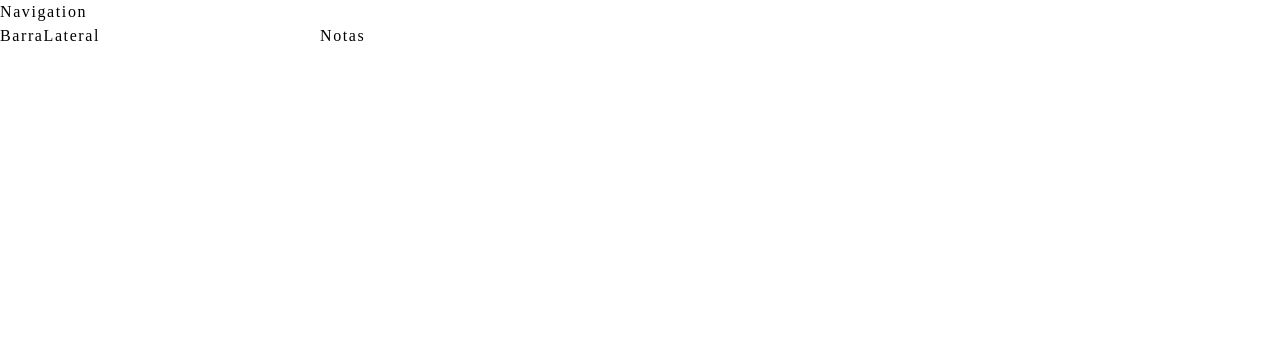
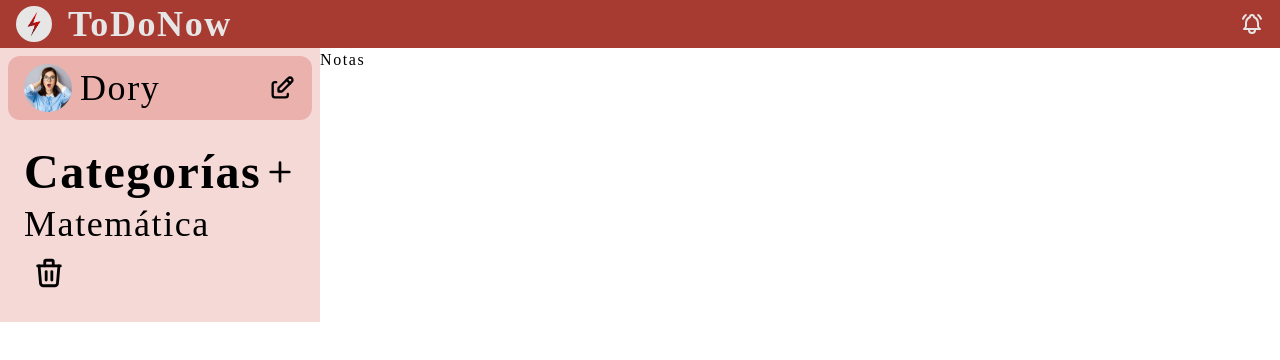
Before and after one commit to eavm314/ProyectoHCI, a React (Vite) app: page /home in a window 1280 px wide. Shown: the top 360 px of the page. Built offline with nearby package versions, Linux system fonts and the light colour scheme; a web font is replaced by a local one.

Commit message:
Botones actualizados

```diff
--- a/src/components/Home/BarraLateral.jsx
+++ b/src/components/Home/BarraLateral.jsx
@@ -1,9 +1,17 @@
 import React from 'react'
+import { Perfil } from './Perfil'
+import { Categorias } from './Categorias'
+import { IconTrash } from '@tabler/icons-react'
 
 export const BarraLateral = () => {
   return (
-    <div className='w-1/4'>
-        BarraLateral
+    <div className='w-1/4 bg-rojito-1 flex flex-col'>
+        <Perfil/>
+        <Categorias/>
+
+        <button className='m-6 p-2 mt-auto hover:text-rojito-5'>
+            <IconTrash size={34}/>
+        </button>
     </div>
   )
 }
--- /dev/null
+++ b/src/components/Home/Carpeta.jsx
@@ -0,0 +1,17 @@
+import { IconTrash } from '@tabler/icons-react'
+import React from 'react'
+
+export const Carpeta = () => {
+    return (
+        <div className='group flex items-center
+        text-4xl px-6 py-1
+        hover:bg-rojito-2'>
+            <button >
+                Matemática
+            </button>
+            <button className='ml-auto invisible group-hover:visible hover:text-rojito-5'>
+                <IconTrash />
+            </button>
+        </div>
+    )
+}
--- /dev/null
+++ b/src/components/Home/Categorias.jsx
@@ -0,0 +1,24 @@
+import { IconPlus } from '@tabler/icons-react'
+import React from 'react'
+import { Carpeta } from './Carpeta'
+
+export const Categorias = () => {
+    return (
+        <div>
+            <div className='flex items-center
+            px-6 py-1 mt-4
+            text-5xl font-bold
+            hover:bg-rojito-2'>
+                <button>
+                    Categorías
+                </button>
+                <button className='ml-auto hover:text-rojito-5' >
+                    <IconPlus size={32} />
+                </button>
+            </div>
+
+            <Carpeta />
+
+        </div>
+    )
+}
--- a/src/components/Home/Home.jsx
+++ b/src/components/Home/Home.jsx
@@ -3,10 +3,10 @@ import { Navigation } from './Navigation'
 import { Content } from './Content'
 
 export const Home = () => {
-  return (
-    <div className='w-full'>
-      <Navigation />
-      <Content />
-    </div>
-  )
+    return (
+        <>
+            <Navigation />
+            <Content />
+        </>
+    )
 }
--- a/src/components/Home/Navigation.jsx
+++ b/src/components/Home/Navigation.jsx
@@ -1,7 +1,18 @@
+import { IconBellRinging } from '@tabler/icons-react'
 import React from 'react'
 
 export const Navigation = () => {
-  return (
-    <div>Navigation</div>
-  )
+    return (
+        <div className='h-12 flex items-center bg-rojito-5 text-blanco'>
+
+            <img className='h-9 w-9 ml-4 bg-blanco rounded-full'
+                src="./public/rayito.png" alt="logo" />
+
+            <h1 className='text-4xl ml-4 font-bold'>
+                ToDoNow
+            </h1>
+            <IconBellRinging className='ml-auto mr-4' />
+
+        </div>
+    )
 }
--- /dev/null
+++ b/src/components/Home/Perfil.jsx
@@ -0,0 +1,16 @@
+import { IconEdit } from '@tabler/icons-react'
+import React from 'react'
+
+export const Perfil = () => {
+  return (
+    <div className='h-16 flex items-center bg-rojito-2 m-2 px-4 rounded-xl'>
+        <img className='h-12 w-12 rounded-full'
+        src="./public/dory.png" alt="perfil" />
+
+        <p className='text-4xl ml-2'>Dory</p>
+        <button className='ml-auto hover:text-rojito-5'>
+            <IconEdit  size={28}/>
+        </button>
+    </div>
+  )
+}
```
Also changed, not shown: public/dory.png (added), public/rayito.png (added).
